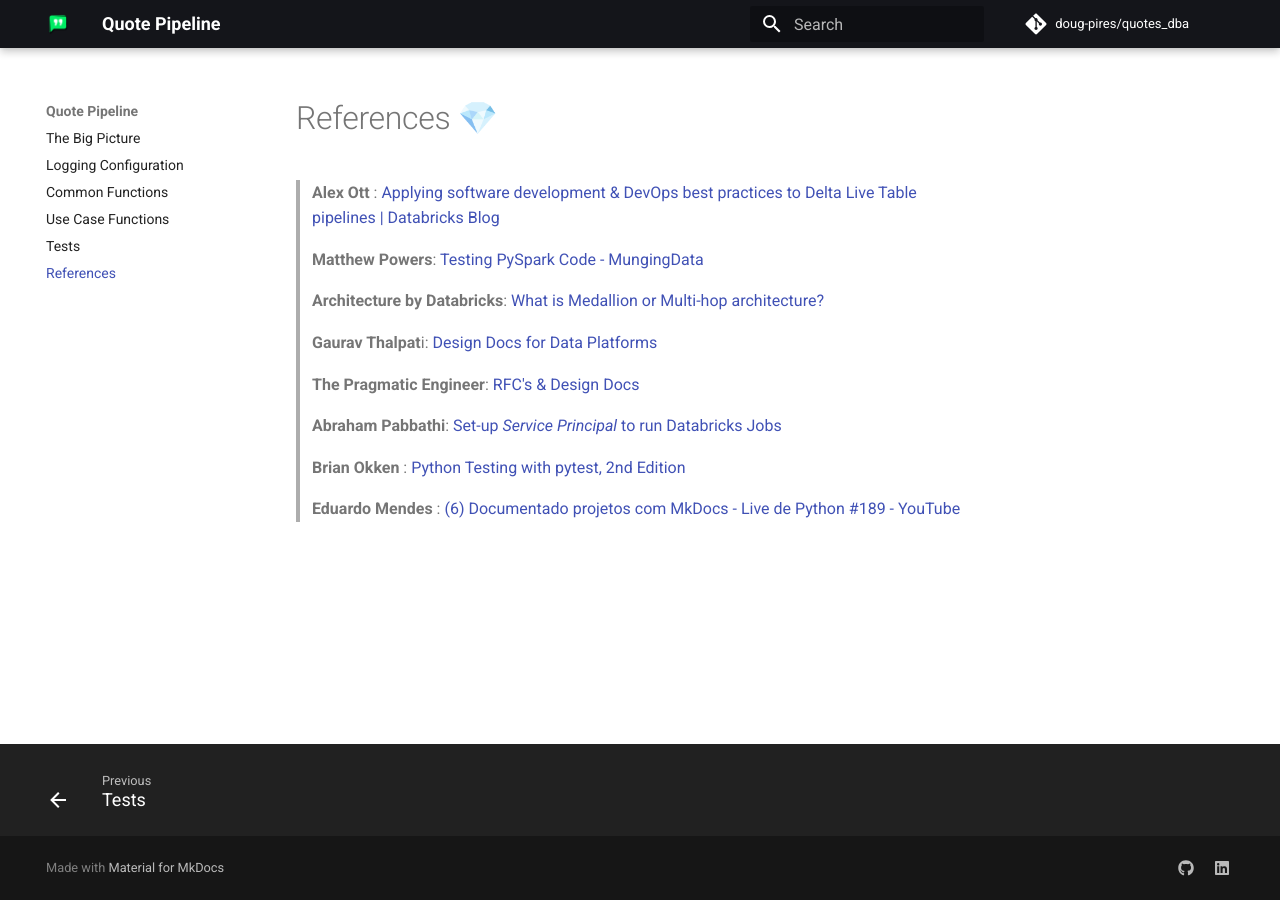
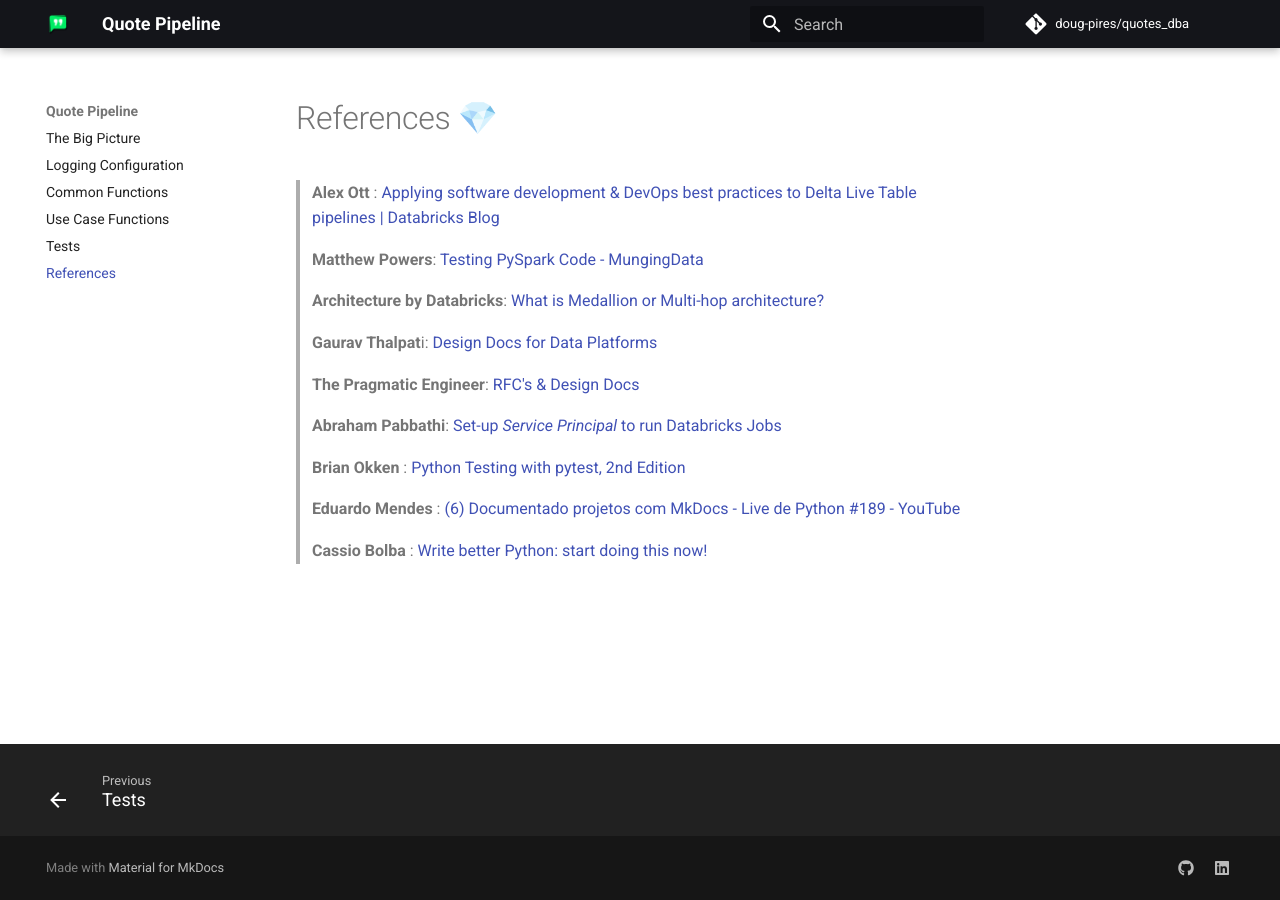
Before and after one commit to doug-pires/quotes_dab, an MkDocs documentation site: the page built from docs/references.md, in a window 1280 px wide. Built offline with MkDocs 1.6.1 and Material for MkDocs 9.7.7, drawn with Linux system fonts in a browser that asks for light colours; comment, search, counter and statistics services are not loaded.

Commit message:
doc: Change references

```diff
--- a/docs/references.md
+++ b/docs/references.md
@@ -16,3 +16,5 @@
 > **Brian Okken** : [Python Testing with pytest, 2nd Edition](https://pythontest.com/pytest-book/)
 
 > **Eduardo Mendes** : [(6) Documentado projetos com MkDocs - Live de Python #189 - YouTube](https://www.youtube.com/watch?v=GW6nAJ1NHUQ)
+
+> **Cassio Bolba** : [Write better Python: start doing this now!](https://medium.com/@cassio-bolba/write-better-python-start-doing-this-now-8b88079593ae)
```
